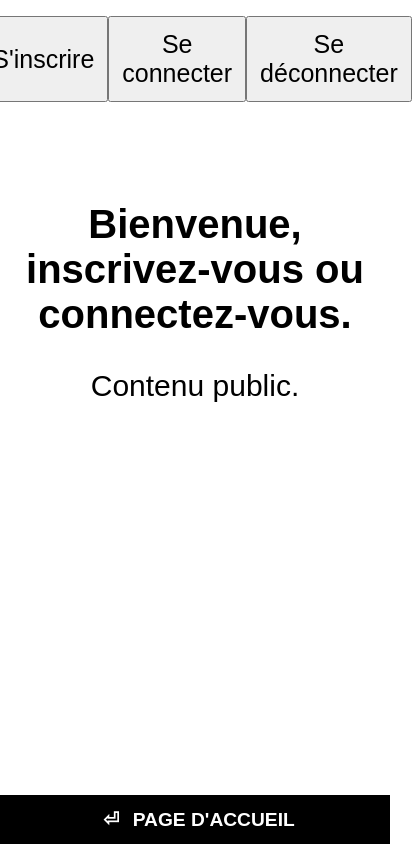
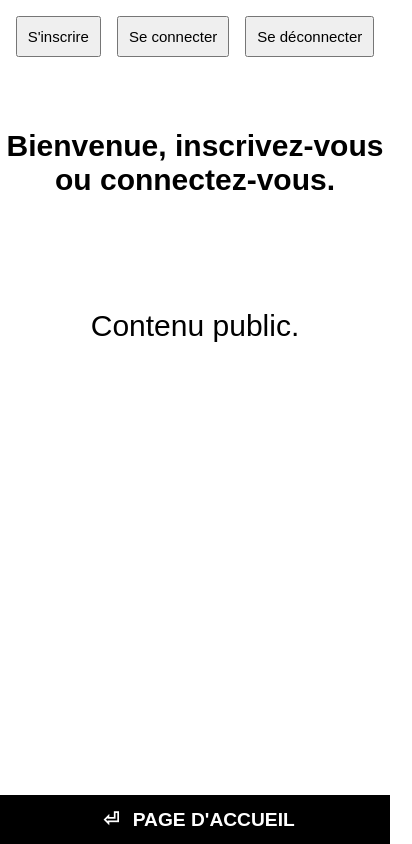
Before and after one commit to NaoDevWeb31/20_Projets_JS, a plain HTML site: page 11_Authentification/index.html in a window 390 px wide. Shown: the whole page, 412 px wide, since content can reach past the window. Drawn offline with Linux system fonts and the light colour scheme; no server answers.

Commit message:
[MAJ] P11 Authentification - CSS

```diff
--- a/11_Authentification/style.css
+++ b/11_Authentification/style.css
@@ -14,7 +14,8 @@ body {
     display: flex;
     justify-content: center;
     width: 100%;
-    margin-top: 1rem;
+    padding: 1rem 0;
+    gap: 1rem;
 }
 
 button {
@@ -23,7 +24,7 @@ button {
 }
 
 h1 {
-    margin-top: 100px;
+    margin-top: 6rem;
     text-align: center;
     font-size: 40px;
 }
@@ -73,3 +74,21 @@ input {
 .disparition-info {
     display: none;
 }
+
+@media screen and (max-width: 530px) {
+    .cont-btns {
+        width: 100%;
+    }
+
+    button {
+        padding: 10px;
+        font-size: 15px;
+    }
+    h1 {
+        font-size: 30px;
+        margin-top: 3.5rem;
+    }
+    .info {
+        margin-top: 7rem;
+    }
+}
```
